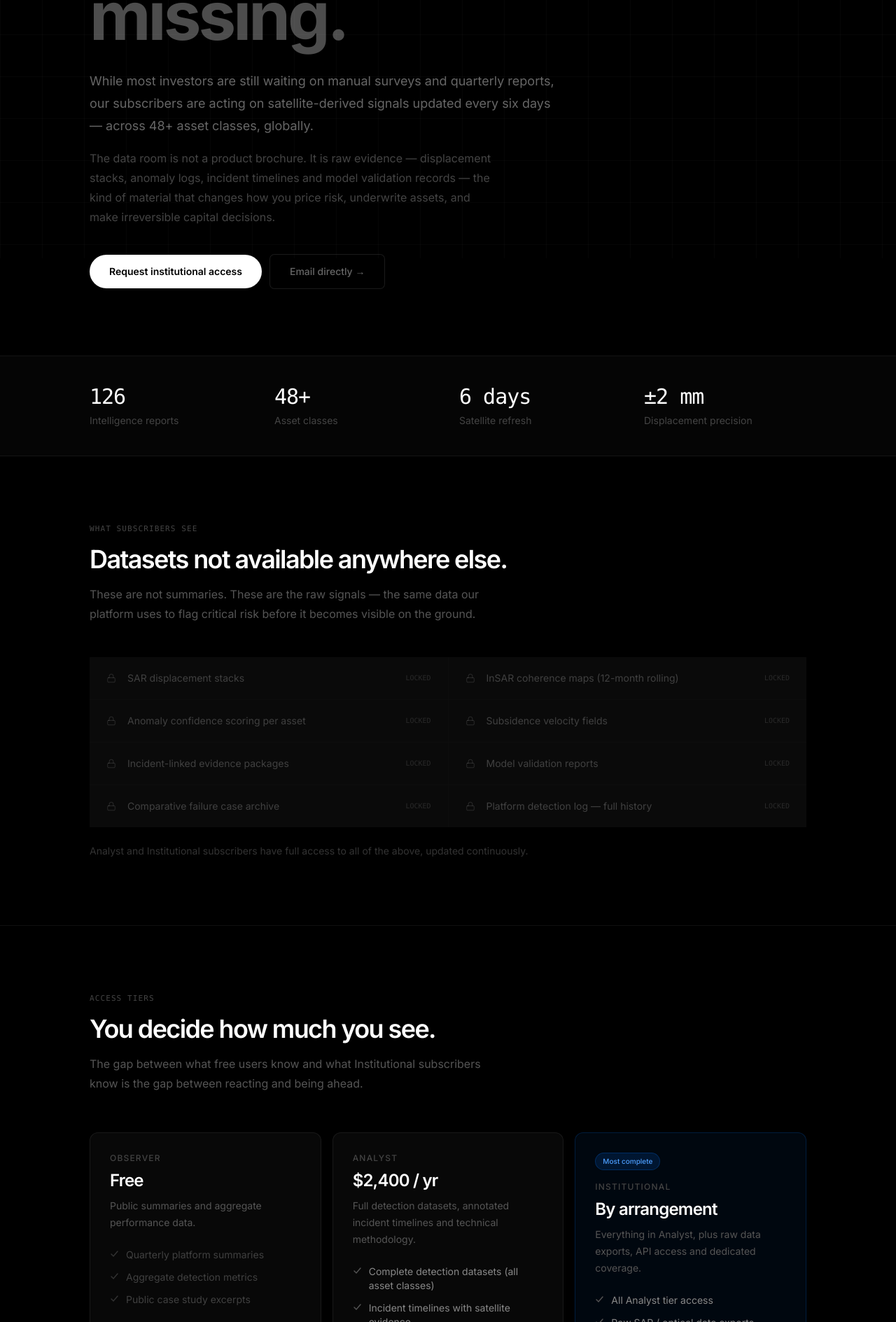
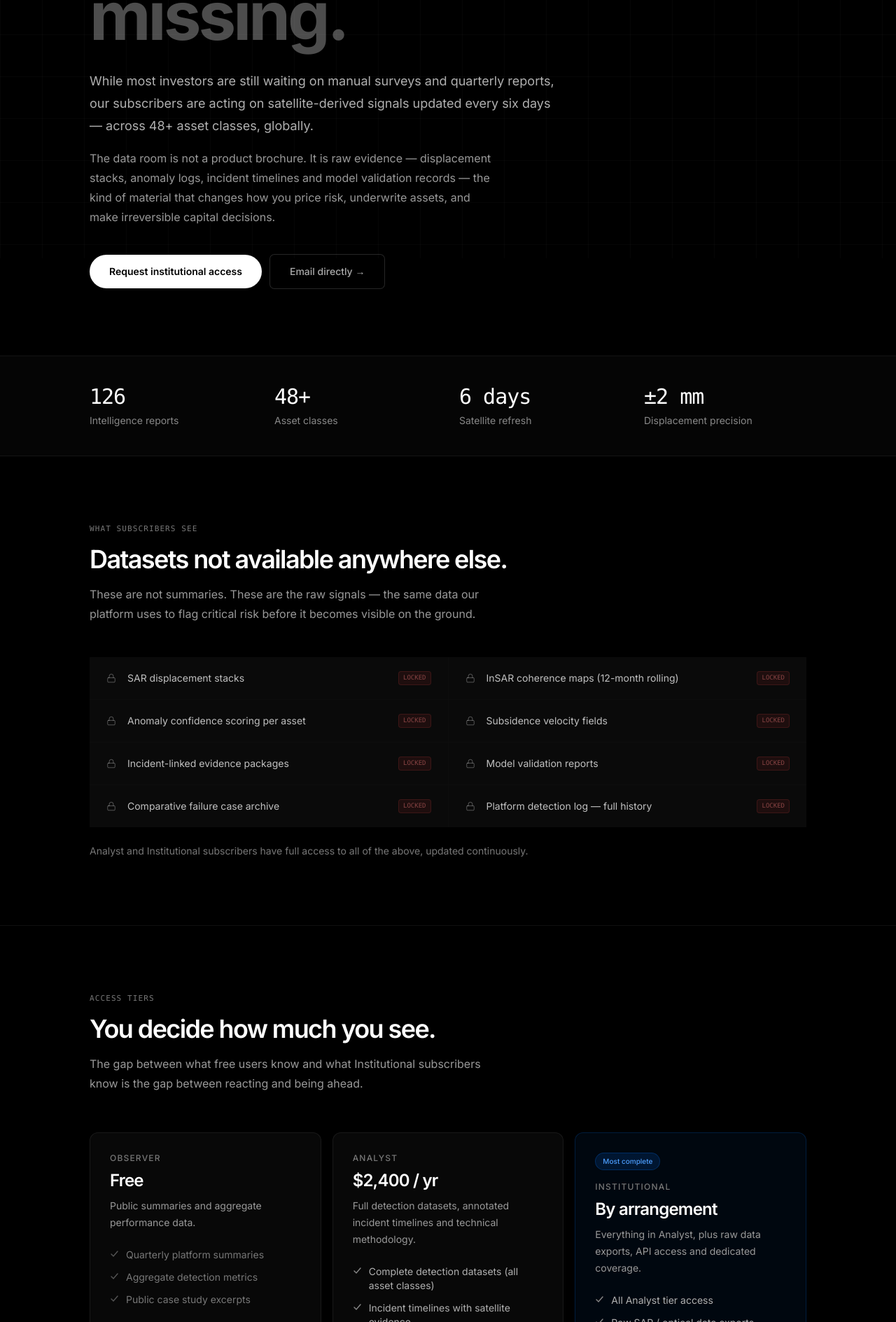
Before and after one commit to Star-Scream-Alpha/vigil-website, a Next.js app: page /data-room in a window 1280 px wide. Shown: the part 431-2320 px from the top of the page at 70% size. Built offline with nearby package versions, Linux system fonts and the light colour scheme.

Commit message:
made the text readable in data room

```diff
--- a/app/data-room/page.tsx
+++ b/app/data-room/page.tsx
@@ -90,7 +90,7 @@ export default function DataRoom() {
               initial={{ opacity: 0, y: 12 }} animate={{ opacity: 1, y: 0 }}
               transition={{ duration: 0.5, ...SPRING }}
               className="mb-6 inline-flex items-center gap-2 rounded-full px-3 py-1.5 text-[11px] font-medium"
-              style={{ background: 'rgba(255,255,255,0.05)', border: '1px solid rgba(255,255,255,0.1)', color: '#808080', letterSpacing: '0.04em' }}
+              style={{ background: 'rgba(255,255,255,0.05)', border: '1px solid rgba(255,255,255,0.1)', color: '#aaaaaa', letterSpacing: '0.04em' }}
             >
               <span style={{ width: 5, height: 5, borderRadius: '50%', background: '#ef4444', display: 'inline-block', flexShrink: 0 }} />
               RESTRICTED ACCESS
@@ -110,7 +110,7 @@ export default function DataRoom() {
               initial={{ opacity: 0, y: 20 }} animate={{ opacity: 1, y: 0 }}
               transition={{ duration: 0.6, delay: 0.15, ...SPRING }}
               className="mt-8 max-w-2xl text-lg leading-8"
-              style={{ color: '#666666' }}
+              style={{ color: '#b0b0b0' }}
             >
               While most investors are still waiting on manual surveys and quarterly reports,
               our subscribers are acting on satellite-derived signals updated every six days —
@@ -121,7 +121,7 @@ export default function DataRoom() {
               initial={{ opacity: 0, y: 16 }} animate={{ opacity: 1, y: 0 }}
               transition={{ duration: 0.6, delay: 0.22, ...SPRING }}
               className="mt-4 max-w-xl text-base leading-7"
-              style={{ color: '#444444' }}
+              style={{ color: '#999999' }}
             >
               The data room is not a product brochure. It is raw evidence — displacement stacks,
               anomaly logs, incident timelines and model validation records — the kind of material
@@ -143,9 +143,9 @@ export default function DataRoom() {
               </a>
               <a href="mailto:solutions@vigil-earth.com"
                 className="rounded-[6px] px-7 py-3.5 text-sm font-medium transition-colors"
-                style={{ color: '#666666', boxShadow: 'rgba(255,255,255,0.1) 0px 0px 0px 1px' }}
+                style={{ color: '#aaaaaa', boxShadow: 'rgba(255,255,255,0.15) 0px 0px 0px 1px' }}
                 onMouseEnter={(e) => e.currentTarget.style.color = '#ffffff'}
-                onMouseLeave={(e) => e.currentTarget.style.color = '#666666'}
+                onMouseLeave={(e) => e.currentTarget.style.color = '#aaaaaa'}
               >
                 Email directly →
               </a>
@@ -162,7 +162,7 @@ export default function DataRoom() {
                 transition={{ delay: 0.4 + i * 0.07, duration: 0.5, ...SPRING }}
               >
                 <p className="font-mono text-3xl font-medium text-white" style={{ letterSpacing: '-1px' }}>{s.value}</p>
-                <p className="mt-1.5 text-sm" style={{ color: '#444444' }}>{s.label}</p>
+                <p className="mt-1.5 text-sm" style={{ color: '#888888' }}>{s.label}</p>
               </motion.div>
             ))}
           </div>
@@ -172,11 +172,11 @@ export default function DataRoom() {
         <section className="px-6 py-24 sm:px-10 lg:px-16">
           <div className="mx-auto max-w-5xl">
             <div className="mb-12">
-              <p className="mb-4 font-mono text-[11px] uppercase tracking-[0.1em]" style={{ color: '#444444' }}>What subscribers see</p>
+              <p className="mb-4 font-mono text-[11px] uppercase tracking-[0.1em]" style={{ color: '#777777' }}>What subscribers see</p>
               <h2 className="text-3xl font-semibold sm:text-4xl" style={{ letterSpacing: '-1.6px', lineHeight: '1.08' }}>
                 Datasets not available anywhere else.
               </h2>
-              <p className="mt-4 max-w-xl text-base leading-7" style={{ color: '#555555' }}>
+              <p className="mt-4 max-w-xl text-base leading-7" style={{ color: '#999999' }}>
                 These are not summaries. These are the raw signals — the same data our platform
                 uses to flag critical risk before it becomes visible on the ground.
               </p>
@@ -191,17 +191,17 @@ export default function DataRoom() {
                   className="flex items-center gap-4 px-6 py-5"
                   style={{ background: '#0a0a0a' }}
                 >
-                  <svg width="14" height="14" viewBox="0 0 24 24" fill="none" stroke="rgba(255,255,255,0.15)" strokeWidth="1.5" strokeLinecap="round">
+                  <svg width="14" height="14" viewBox="0 0 24 24" fill="none" stroke="rgba(255,255,255,0.35)" strokeWidth="1.5" strokeLinecap="round">
                     <rect x="3" y="11" width="18" height="11" rx="2" ry="2" />
                     <path d="M7 11V7a5 5 0 0 1 10 0v4" />
                   </svg>
-                  <span className="text-sm" style={{ color: '#404040' }}>{s.label}</span>
-                  <span className="ml-auto font-mono text-[10px]" style={{ color: '#2a2a2a' }}>LOCKED</span>
+                  <span className="text-sm" style={{ color: '#c0c0c0' }}>{s.label}</span>
+                  <span className="ml-auto font-mono text-[9px] rounded px-1.5 py-0.5" style={{ color: '#884444', background: 'rgba(180,50,50,0.12)', border: '1px solid rgba(180,50,50,0.2)' }}>LOCKED</span>
                 </motion.div>
               ))}
             </div>
 
-            <p className="mt-6 text-sm" style={{ color: '#333333' }}>
+            <p className="mt-6 text-sm" style={{ color: '#777777' }}>
               Analyst and Institutional subscribers have full access to all of the above, updated continuously.
             </p>
           </div>
@@ -211,11 +211,11 @@ export default function DataRoom() {
         <section className="px-6 pb-28 sm:px-10 lg:px-16" style={{ borderTop: '1px solid rgba(255,255,255,0.06)' }}>
           <div className="mx-auto max-w-5xl pt-24">
             <div className="mb-14">
-              <p className="mb-4 font-mono text-[11px] uppercase tracking-[0.1em]" style={{ color: '#444444' }}>Access tiers</p>
+              <p className="mb-4 font-mono text-[11px] uppercase tracking-[0.1em]" style={{ color: '#777777' }}>Access tiers</p>
               <h2 className="text-3xl font-semibold sm:text-4xl" style={{ letterSpacing: '-1.6px', lineHeight: '1.08' }}>
                 You decide how much you see.
               </h2>
-              <p className="mt-4 max-w-xl text-base leading-7" style={{ color: '#555555' }}>
+              <p className="mt-4 max-w-xl text-base leading-7" style={{ color: '#999999' }}>
                 The gap between what free users know and what Institutional subscribers know
                 is the gap between reacting and being ahead.
               </p>
@@ -239,14 +239,14 @@ export default function DataRoom() {
                       Most complete
                     </div>
                   )}
-                  <p className="text-xs font-medium uppercase tracking-widest" style={{ color: '#444444' }}>{tier.name}</p>
+                  <p className="text-xs font-medium uppercase tracking-widest" style={{ color: '#777777' }}>{tier.name}</p>
                   <p className="mt-2 text-2xl font-semibold text-white" style={{ letterSpacing: '-0.8px' }}>{tier.price}</p>
-                  <p className="mt-2 text-sm leading-6" style={{ color: '#555555' }}>{tier.desc}</p>
+                  <p className="mt-2 text-sm leading-6" style={{ color: '#999999' }}>{tier.desc}</p>
                   <ul className="mt-6 flex-1 space-y-3">
                     {tier.items.map((item) => (
-                      <li key={item} className="flex items-start gap-2.5 text-sm" style={{ color: tier.current ? '#404040' : '#888888' }}>
+                      <li key={item} className="flex items-start gap-2.5 text-sm" style={{ color: tier.current ? '#777777' : '#b0b0b0' }}>
                         <svg width="13" height="13" viewBox="0 0 13 13" fill="none" className="mt-0.5 flex-shrink-0"
-                          stroke={tier.current ? '#333333' : '#555555'} strokeWidth="1.4" strokeLinecap="round">
+                          stroke={tier.current ? '#555555' : '#888888'} strokeWidth="1.4" strokeLinecap="round">
                           <polyline points="2 7 5 10 11 3" />
                         </svg>
                         {item}
@@ -255,7 +255,7 @@ export default function DataRoom() {
                   </ul>
                   <div className="mt-8">
                     {tier.current ? (
-                      <div className="rounded-[6px] px-5 py-3 text-sm font-medium text-center" style={{ color: '#333333', border: '1px solid rgba(255,255,255,0.07)' }}>
+                      <div className="rounded-[6px] px-5 py-3 text-sm font-medium text-center" style={{ color: '#555555', border: '1px solid rgba(255,255,255,0.1)' }}>
                         {tier.cta}
                       </div>
                     ) : (
@@ -282,7 +282,7 @@ export default function DataRoom() {
               initial={{ opacity: 0, y: 12 }} whileInView={{ opacity: 1, y: 0 }}
               viewport={{ once: true }} transition={{ duration: 0.5, ...SPRING }}
               className="mb-6 font-mono text-[11px] uppercase tracking-[0.1em]"
-              style={{ color: '#333333' }}
+              style={{ color: '#666666' }}
             >
               The data is updating right now
             </motion.p>
@@ -299,7 +299,7 @@ export default function DataRoom() {
               initial={{ opacity: 0, y: 16 }} whileInView={{ opacity: 1, y: 0 }}
               viewport={{ once: true }} transition={{ duration: 0.55, delay: 0.15, ...SPRING }}
               className="mt-6 text-base leading-7"
-              style={{ color: '#555555' }}
+              style={{ color: '#999999' }}
             >
               Infrastructure risk doesn't wait for you to get around to reviewing it.
               Neither does the data.
@@ -319,9 +319,9 @@ export default function DataRoom() {
               </a>
               <a href="/reports"
                 className="text-sm transition-colors"
-                style={{ color: '#333333' }}
-                onMouseEnter={(e) => e.currentTarget.style.color = '#888888'}
-                onMouseLeave={(e) => e.currentTarget.style.color = '#333333'}
+                style={{ color: '#666666' }}
+                onMouseEnter={(e) => e.currentTarget.style.color = '#aaaaaa'}
+                onMouseLeave={(e) => e.currentTarget.style.color = '#666666'}
               >
                 ← Back to public reports
               </a>
```
